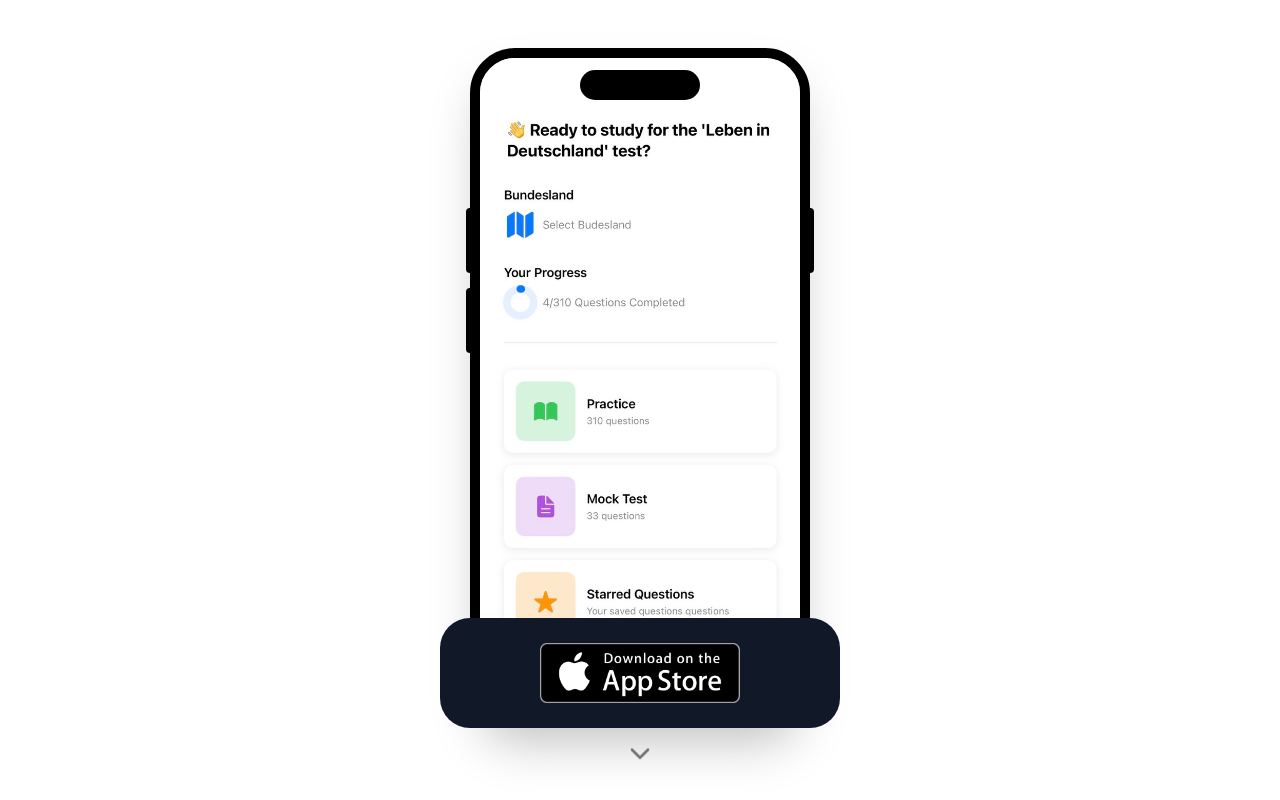
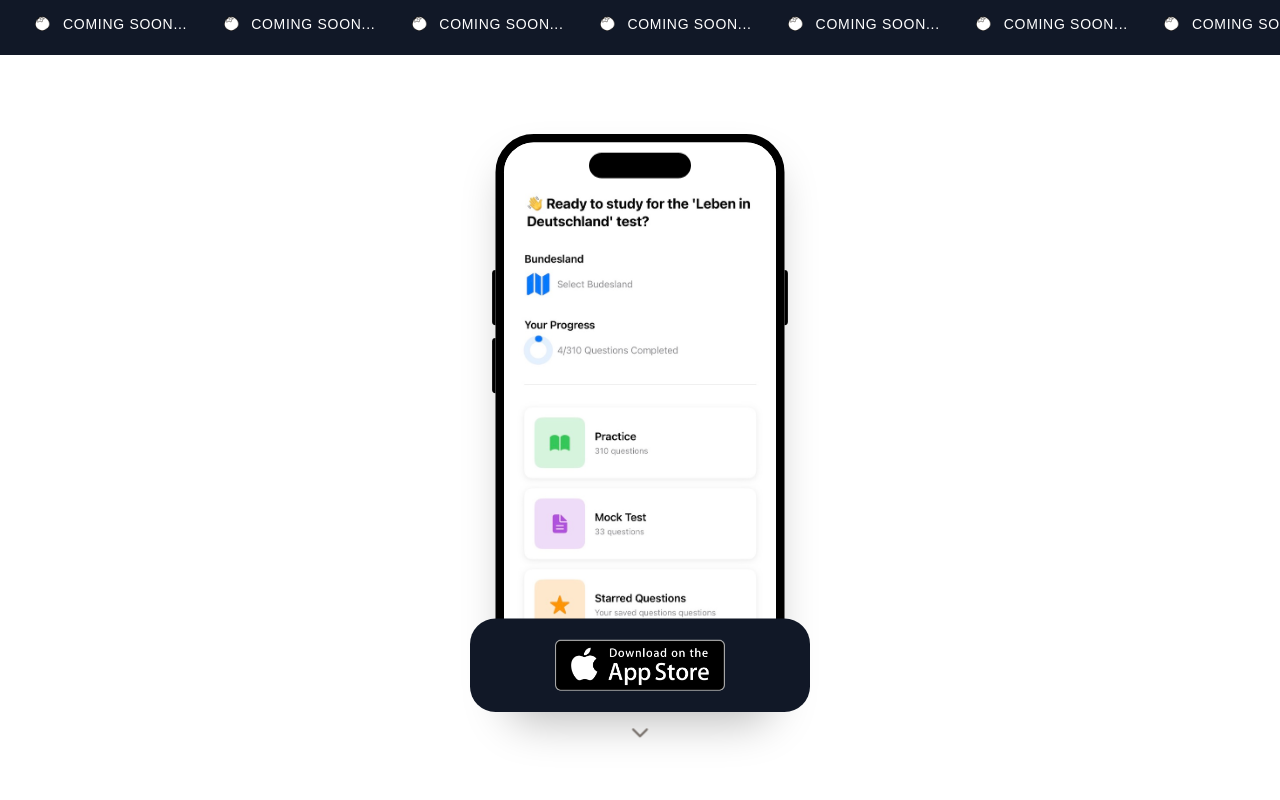
Before and after one commit to yesid-lopez/deu-landing, a Next.js app: page / in a window 1280 px wide. Shown: the top 800 px of the page. Built offline with nearby package versions, Linux system fonts and the light colour scheme.

Commit message:
Add announcement bar with marquee animation
- Implement AnnouncementBar component with scrolling text
- Add marquee keyframes and animation to Tailwind config
- Update LuloIcon component to support dynamic sizing
- Integrate AnnouncementBar into main page layout

```diff
--- a/src/app/page.tsx
+++ b/src/app/page.tsx
@@ -1,10 +1,12 @@
 import { Features } from "@/components/features";
 import Footer from "@/components/footer";
 import Hero from "@/components/hero";
+import { AnnouncementBar } from "@/components/announcement-bar";
 
 export default function Home() {
   return (
     <main className="overflow-x-hidden">
+      <AnnouncementBar />
       <Hero />
       <Features />
       <Footer />
--- /dev/null
+++ b/src/components/announcement-bar.tsx
@@ -0,0 +1,29 @@
+"use client";
+
+import LuloIcon from "./ui/lulo-icon";
+
+export function AnnouncementBar() {
+  return (
+    <div className="w-full bg-gray-900 text-white py-2 overflow-hidden">
+      <div className="relative flex overflow-x-hidden">
+        <div className="animate-marquee whitespace-nowrap py-1">
+          {Array(10).fill(0).map((_, i) => (
+            <span key={i} className="mx-4 inline-flex items-center">
+              <LuloIcon width={24} height={24} className="mr-2" />
+              <span className="text-sm font-medium uppercase tracking-wider">Coming soon...</span>
+            </span>
+          ))}
+        </div>
+
+        <div className="absolute top-0 animate-marquee2 whitespace-nowrap py-1">
+          {Array(10).fill(0).map((_, i) => (
+            <span key={i} className="mx-4 inline-flex items-center">
+              <LuloIcon width={24} height={24} className="mr-2" />
+              <span className="text-sm font-medium uppercase tracking-wider">Coming soon...</span>
+            </span>
+          ))}
+        </div>
+      </div>
+    </div>
+  );
+}
--- a/src/components/footer.tsx
+++ b/src/components/footer.tsx
@@ -59,7 +59,7 @@ const Footer = () => {
           <div className="lg:col-span-3">
             <div className="flex items-center space-x-2 mb-4">
               <div className="w-8 h-8">
-                <LuloIcon />
+                <LuloIcon width={32} height={32} />
               </div>
               <span className="text-xl font-bold">Lulo</span>
             </div>
--- a/src/components/hero.tsx
+++ b/src/components/hero.tsx
@@ -15,7 +15,7 @@ const HeroCard = () => {
 export default function Hero() {
   return (
     <section className="relative grid place-items-center min-h-[90dvh] px-4 md:py-12">
-      <div className="relative flex flex-col items-center w-full max-w-screen-xl max-sm:scale-[0.85]">
+      <div className="relative flex flex-col items-center w-full max-w-screen-xl scale-[0.85] -top-10 sm:-top-5">
         <IPhoneFrame className="relative">
             <Image
               src="/features/feature_1.jpeg"
--- a/src/components/ui/lulo-icon.tsx
+++ b/src/components/ui/lulo-icon.tsx
@@ -1,14 +1,30 @@
 import Image from "next/image";
 
-const LuloIcon = () => {
+interface LuloIconProps {
+  width?: number;
+  height?: number;
+  className?: string;
+}
+
+const LuloIcon = ({ width = 120, height = 120, className = "" }: LuloIconProps) => {
   return (
-    <Image
+    <div
+      className={`relative inline-block ${className}`}
+      style={{
+        width: `${width}px`,
+        height: `${height}px`,
+        minWidth: `${width}px`,
+        minHeight: `${height}px`
+      }}
+    >
+      <Image
         src="/lulo.png"
         alt="Lulo logo"
-        width={120}
-        height={120}
+        fill
+        style={{ objectFit: "contain" }}
         priority
       />
+    </div>
   );
 };
 
--- a/tailwind.config.ts
+++ b/tailwind.config.ts
@@ -55,7 +55,21 @@ export default {
   			lg: 'var(--radius)',
   			md: 'calc(var(--radius) - 2px)',
   			sm: 'calc(var(--radius) - 4px)'
-  		}
+  		},
+      keyframes: {
+        marquee: {
+          '0%': { transform: 'translateX(0%)' },
+          '100%': { transform: 'translateX(-100%)' }
+        },
+        marquee2: {
+          '0%': { transform: 'translateX(100%)' },
+          '100%': { transform: 'translateX(0%)' }
+        }
+      },
+      animation: {
+        marquee: 'marquee 20s linear infinite',
+        marquee2: 'marquee2 20s linear infinite'
+      }
   	}
   },
   plugins: [require("tailwindcss-animate")],
```
